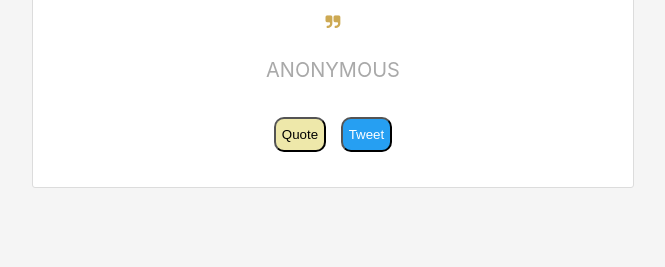
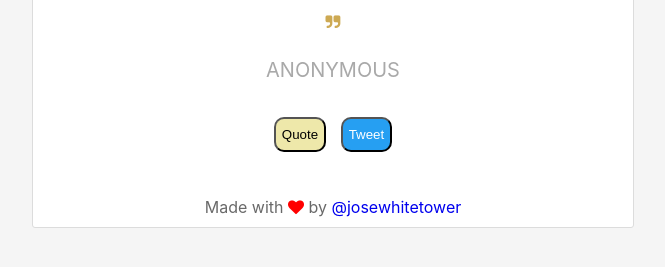
Before and after one commit to josewhitetower/quotegenerator, a plain HTML site: page index.html in a window 1280 px wide. Shown: the part 199-466 px from the top of the page, without its empty margins (307-972 px from the left). Drawn offline with nearby package versions, Linux system fonts and the light colour scheme.

Commit message:
Added footer

```diff
--- a/index.html
+++ b/index.html
@@ -23,7 +23,10 @@
       <button id="getQuote" class="btn btn-info">Quote</button>
       <button id="twitt" class="btn btn-info">Tweet</button>
     </div>
-
+    <footer> Made with
+      <span class="fa fa-heart" style="color:red;"></span> by
+      <a href="https://twitter.com/josewhitetower" target="_blank" rel="noopener"> @josewhitetower</a>
+    </footer>
   </div>
   <script src="https://ajax.googleapis.com/ajax/libs/jquery/3.2.1/jquery.min.js"></script>
 
--- a/style.css
+++ b/style.css
@@ -11,7 +11,8 @@ body {
   font-family: -apple-system, BlinkMacSystemFont, "Segoe UI", Roboto, Oxygen,
     Ubuntu, Cantarell, "Open Sans", "Helvetica Neue", sans-serif;
 }
-.fa {
+.fa-quote-right,
+.fa-quote-left {
   text-align: center;
   display: block;
   margin-top: 5%;
@@ -58,3 +59,11 @@ button :focus {
   background: #269ff2;
   color: white;
 }
+footer {
+  text-align: center;
+  padding: 10px;
+  color: dimgrey;
+}
+footer a {
+  text-decoration: none;
+}
```
